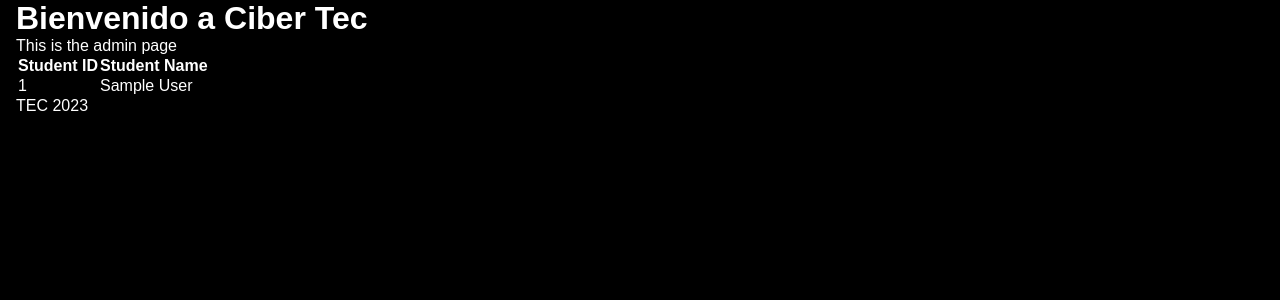
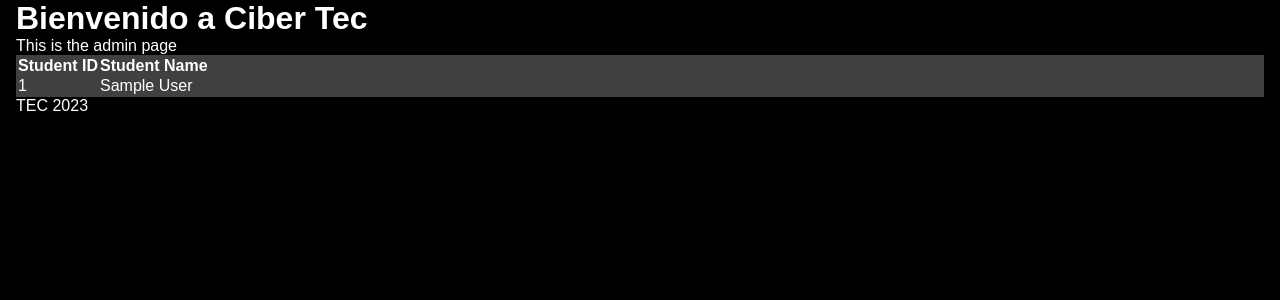
Before and after one commit to CDamianS/CiberServicio, a Django app: page /rental/admin/ in a window 1280 px wide. Shown: the part 64-364 px from the top of the page. Run offline with Django 4.2, Linux system fonts and the light colour scheme; tables that the repository leaves empty hold one stand-in row (values such as "Sample post"); some libraries are stand-ins or nearby versions.

Commit message:
fix table display in html and settings.json live sass

```diff
--- a/django_sqlite/static/css/main.sass
+++ b/django_sqlite/static/css/main.sass
@@ -3,6 +3,7 @@
 @import 'layouts/footer'
 @import 'pages/index'
 @import 'pages/login'
+@import 'pages/admin'
 
 *
   padding: 0
--- /dev/null
+++ b/django_sqlite/static/css/pages/_admin.sass
@@ -0,0 +1,4 @@
+$table-background-color: rgba(255, 255, 255, 0.25)
+
+.table-responsive
+    background-color: $table-background-color
--- a/django_sqlite/templates/rental/admin.html
+++ b/django_sqlite/templates/rental/admin.html
@@ -12,8 +12,8 @@
 {% block content %}
 <h1>Bienvenido a Ciber Tec</h1>
 <p>This is the admin page</p>
-
-    <table id="data-table">
+<div class="table-responsive">
+    <table id="students-table" class="table table-striped table-bordered">
         <thead>
             <tr>
                 <th>Student ID</th>
@@ -31,9 +31,15 @@
             {% endfor %}
         </tbody>
     </table>
+</div>
 
 {% endblock %}
 
 {% block js %}
 <script src="{% static 'vendor/DataTables/datatables.min.js' %}"></script>
+<script>
+    $(document).ready(function() {
+        $('#students-table').DataTable();
+    });
+</script>
 {% endblock %}
```
Also changed, not shown: django_sqlite/static/css/main.min.css, django_sqlite/static/css/pages/_crud.sass (deleted). Lines whose indentation alone changed are shown as unchanged.
